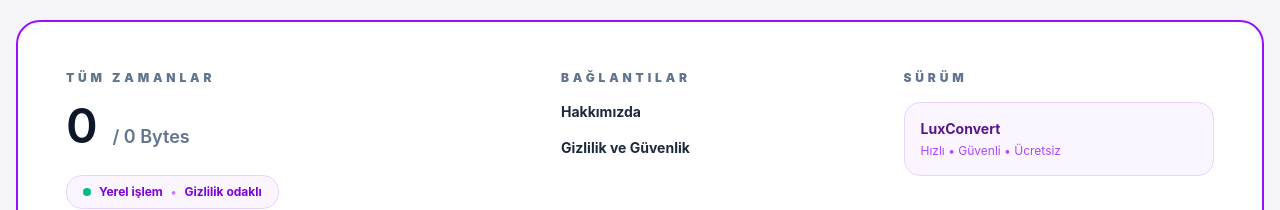
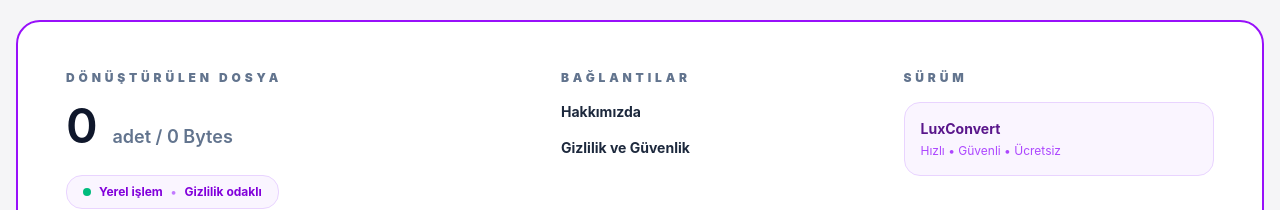
Before and after one commit to lux-027/lux-convert, a Next.js app: page / in a window 1280 px wide. Shown: the part 2216-2426 px from the top of the page. Built offline with nearby package versions, Linux system fonts and the light colour scheme.

Commit message:
Update footer text to 'Dönüştürülen Dosya' and add 'adet' label for clarity

```diff
--- a/components/Footer.tsx
+++ b/components/Footer.tsx
@@ -54,13 +54,13 @@ export default function Footer() {
             <div className="relative">
               <div className="grid grid-cols-1 lg:grid-cols-12 gap-10">
                 <div className="lg:col-span-5">
-                  <p className="text-xs font-black uppercase tracking-[0.32em] text-slate-500">Tüm Zamanlar</p>
+                  <p className="text-xs font-black uppercase tracking-[0.32em] text-slate-500">Dönüştürülen Dosya</p>
                   <div className="mt-4 flex items-baseline gap-4">
                     <span className="text-4xl md:text-5xl font-semibold text-slate-900 tracking-tight">
                       {stats.count.toLocaleString()}
                     </span>
                     <span className="text-base md:text-lg font-semibold text-slate-500">
-                      / {formatBytes(stats.size)}
+                      adet / {formatBytes(stats.size)}
                     </span>
                   </div>
 
```
